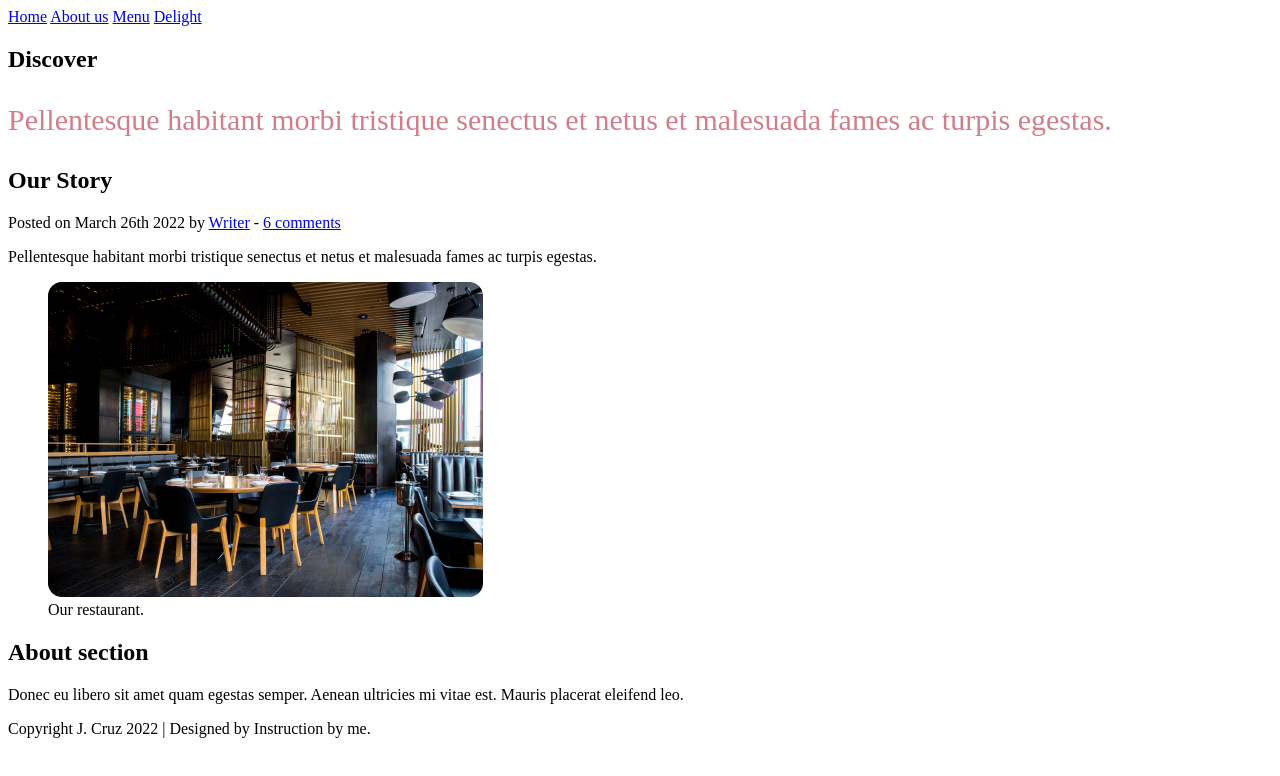
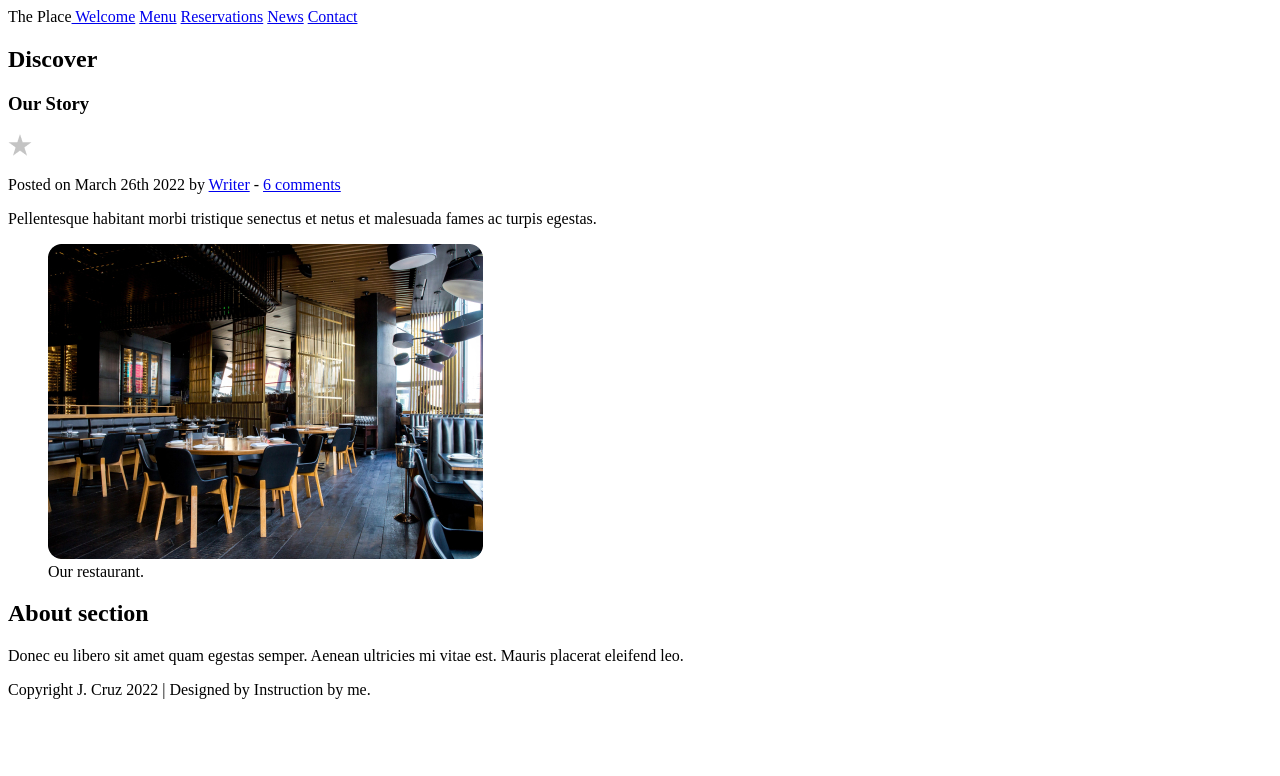
Before and after one commit to J-Puente/IMED2315, a plain HTML site: page index.html in a window 1280 px wide. Drawn offline with Linux system fonts and the light colour scheme; files whose address does not match are found by name.

```diff
--- a/index.html
+++ b/index.html
@@ -8,10 +8,11 @@
 <body>
     <header>
         <div class="top nav">
-                <a class="active" href="#home"> Home</a>
-                <a href="about"> About us</a>
-                <a href="menu"> Menu</a>
-                <a href="delight"> Delight</a>
+            The Place<a class="active" href="#home"> Welcome</a>
+                <a href="about">Menu</a>
+                <a href="menu"> Reservations</a>
+                <a href="delight"> News</a>
+                <a href="Contact"> Contact</a>
         </div>
     </header>
     <section>
@@ -19,11 +20,8 @@
             <header>
                 <h2>Discover</h2>
             </header>
-            <p class="intro">Pellentesque habitant morbi tristique senectus et netus et malesuada fames ac turpis egestas.</p>
-        </article>
-        <article>
-            <header>
-                <h2>Our Story</h2>
+                <h3>Our Story</h3>
+                <img src="assets\Star.png" alt="star"/>
                 <p>Posted on <time datetime="2022-03-26T16:31:24+02:00">March 26th 2022</time> by <a href="#">Writer</a> - <a href="#comments">6 comments</a></p>
             </header>
             <p>Pellentesque habitant morbi tristique senectus et netus et malesuada fames ac turpis egestas.</p>
@@ -31,7 +29,7 @@
     </section>
     <aside>
         <figure>
-            <img src="C:\Users\janet\OneDrive\Documents\GitHub\IMED2315\assets\our-story.jpg" alt=""/>
+            <img src="assets\our-story.jpg" alt=""/>
             <figcaption>Our restaurant.</figcaption>
         </figure>
         <h2>About section</h2>
```
